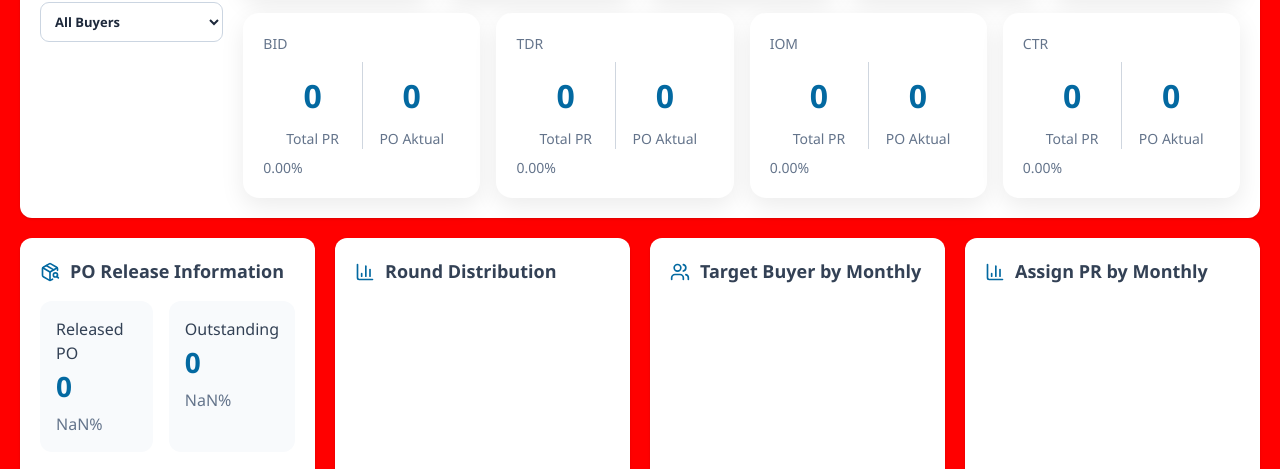
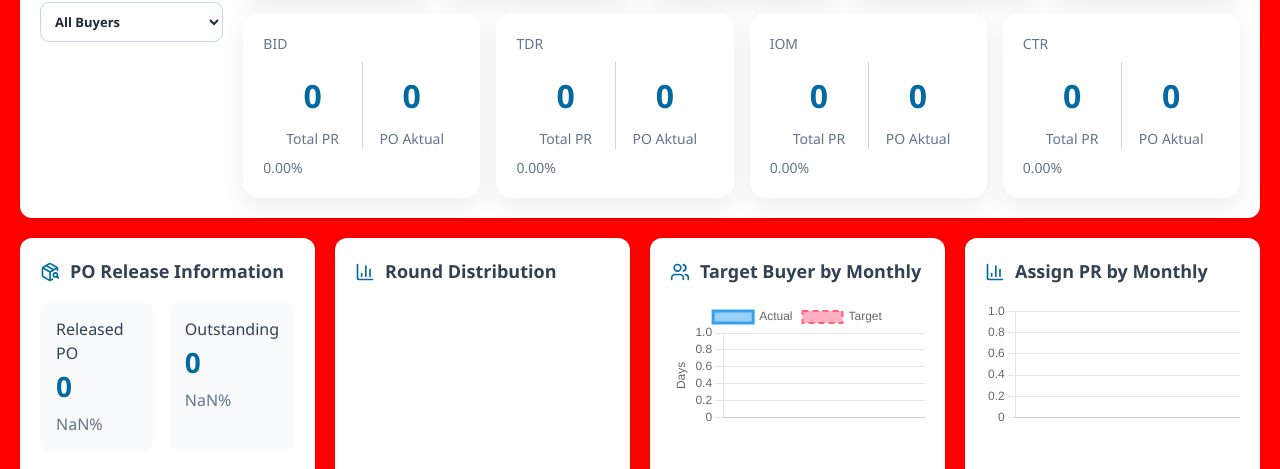
Before and after one commit to rhtampubolon-creator/Eprocurement-Portal, a website: page dashboard/index.html in a window 1280 px wide. Shown: the part 307-776 px from the top of the page. Drawn offline with nearby package versions, Linux system fonts and the light colour scheme; no server answers.

Commit message:
Defer dashboard application script safely

```diff
--- a/dashboard/index.html
+++ b/dashboard/index.html
@@ -271,7 +271,7 @@
 
 </div>
 
-<script src="script.js"></script>
+<script src="script.js" defer></script>
 
 <script>
 document.addEventListener("DOMContentLoaded", () => {
```
